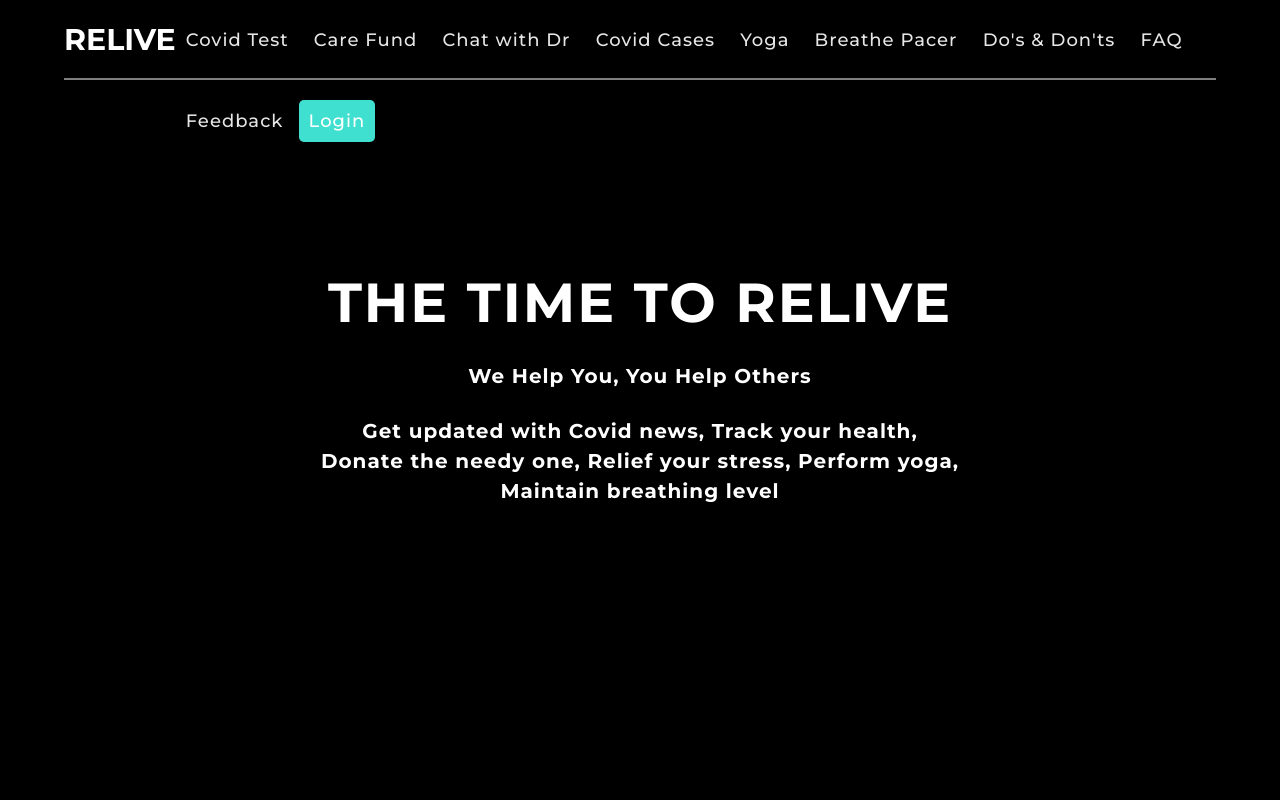
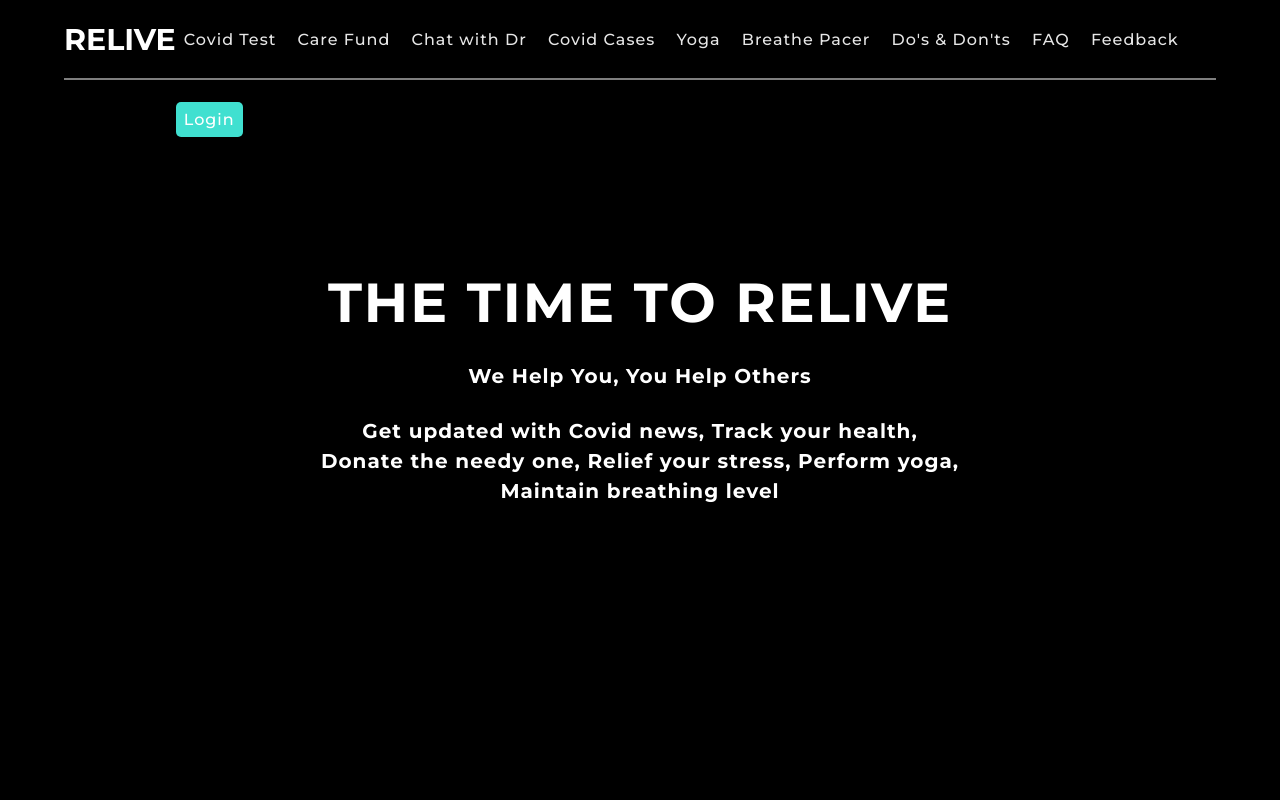
Before and after one commit to Ayushparikh-code/HackCovid, a Flask app: page / in a window 1280 px wide. Run offline with Flask 2, Linux system fonts and the light colour scheme; parts of the project's set-up code (start-up, migrations or seed data) failed here and were passed over; some libraries are stand-ins or nearby versions.

Commit message:
Update landing.css

```diff
--- a/static/CSS/landing.css
+++ b/static/CSS/landing.css
@@ -52,10 +52,10 @@ section{
     margin-right: 1px;
 }
 .header .nav-bar .menu ul li a{
-    font-size: 18px;
+    font-size: 16px;
     font-weight: 500;
     letter-spacing: 1px;
-    padding: 10px;
+    padding: 8px;
     border-radius: 5px;
     margin-left: 100px
     text-transform: capitalize;
```
